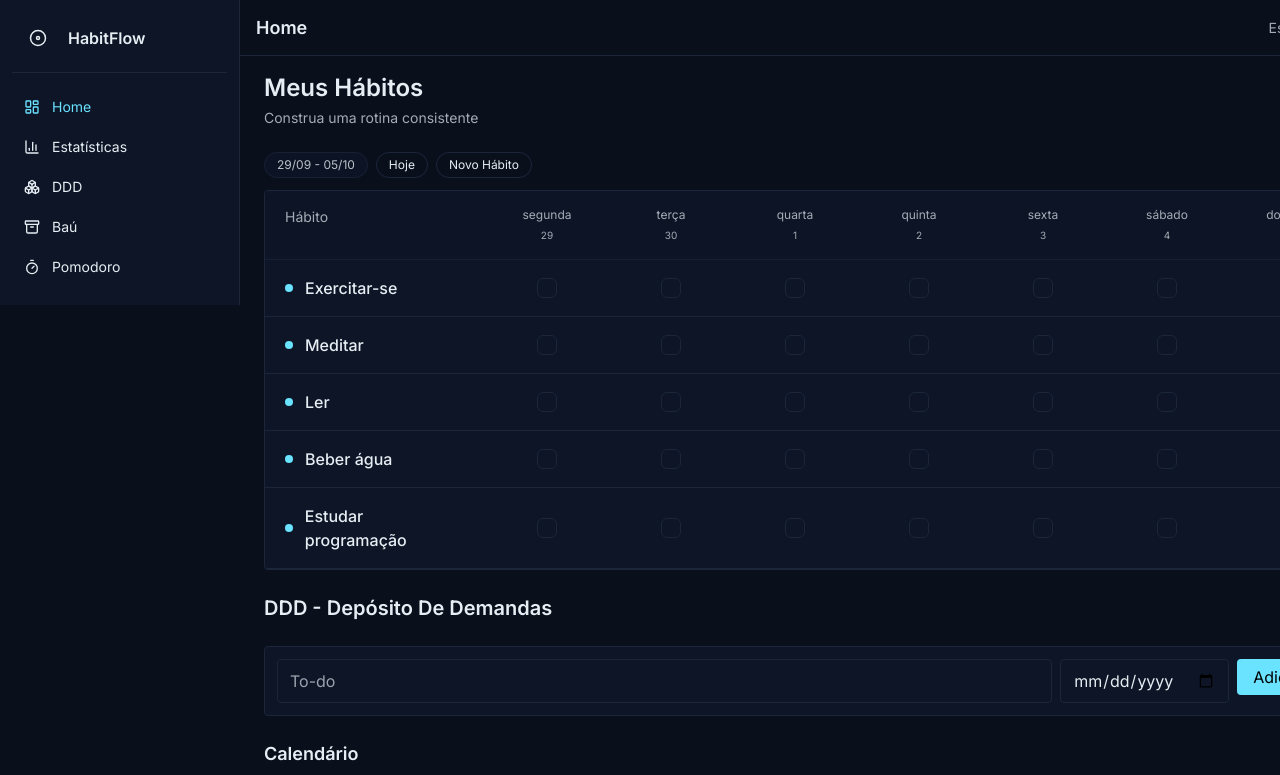
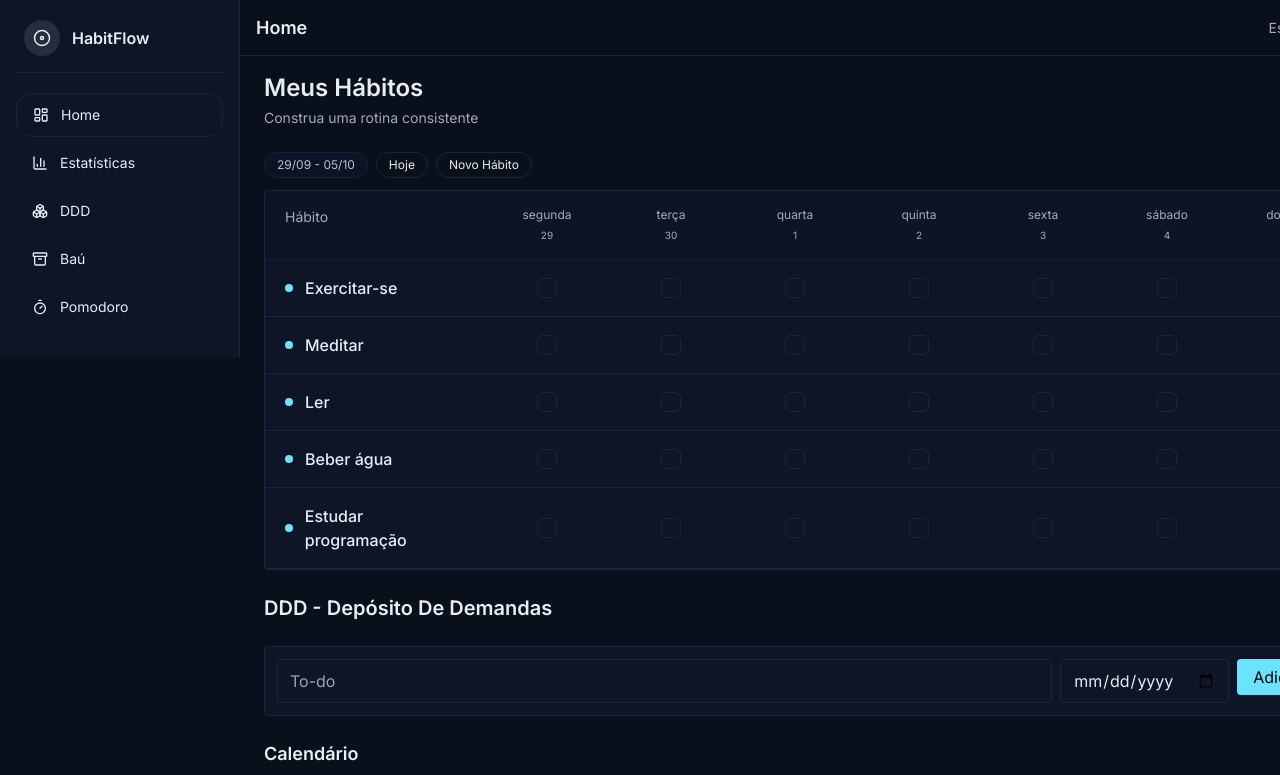
Before and after one commit to BrunoM-Leite/ddd-task-manager, a React (Vite) app: page / in a window 1280 px wide. Shown: the top 775 px of the page. Built offline with nearby package versions, Linux system fonts and the light colour scheme.

Commit message:
feat(sidebar): brand area, rounded active items, spacing and colors to match original

```diff
--- a/src/components/Sidebar.tsx
+++ b/src/components/Sidebar.tsx
@@ -2,11 +2,11 @@ import { NavLink } from 'react-router-dom'
 import { LayoutDashboard, BarChart3, Boxes, Archive, Timer, Disc } from 'lucide-react'
 
 export function Sidebar() {
-  const baseItem = 'flex items-center gap-3 px-3 py-2 rounded-xl my-1 text-sm transition-colors'
+  const baseItem = 'flex items-center gap-3 h-11 px-4 rounded-2xl my-1 text-sm transition-colors'
   return (
-    <aside className="hidden md:flex w-60 shrink-0 border-r border-[var(--border)] px-3 pt-5 pb-4 flex-col bg-[var(--card)]">
-      <div className="flex items-center gap-3 px-2 pb-4 mb-3 border-b border-[var(--border)]">
-        <div className="w-9 h-9 rounded-full bg-[var(--muted)]/20 flex items-center justify-center">
+    <aside className="hidden md:flex w-60 shrink-0 border-r border-[var(--border)] px-4 pt-5 pb-6 flex-col bg-[var(--card)]">
+      <div className="flex items-center gap-3 px-2 pb-4 mb-4 border-b border-[var(--border)]">
+        <div className="w-9 h-9 rounded-full bg-white/10 flex items-center justify-center">
           <Disc size={18} />
         </div>
         <div className="font-semibold">HabitFlow</div>
@@ -15,7 +15,7 @@ export function Sidebar() {
         <NavLink
           to="/"
           className={({ isActive }: { isActive: boolean }) =>
-            `${baseItem} ${isActive ? 'bg-[var(--muted)]/30 text-[var(--primary)]' : 'hover:bg-[var(--muted)]/10'}`
+            `${baseItem} ${isActive ? 'bg-white/8 border border-[var(--border)] text-[var(--fg)]' : 'hover:bg-white/6 text-[var(--fg)]/80'}`
           }
         >
           <LayoutDashboard size={16} /> <span>Home</span>
@@ -23,7 +23,7 @@ export function Sidebar() {
         <NavLink
           to="/estatisticas"
           className={({ isActive }: { isActive: boolean }) =>
-            `${baseItem} ${isActive ? 'bg-[var(--muted)]/30 text-[var(--primary)]' : 'hover:bg-[var(--muted)]/10'}`
+            `${baseItem} ${isActive ? 'bg-white/8 border border-[var(--border)] text-[var(--fg)]' : 'hover:bg-white/6 text-[var(--fg)]/80'}`
           }
         >
           <BarChart3 size={16} /> <span>Estatísticas</span>
@@ -31,7 +31,7 @@ export function Sidebar() {
         <NavLink
           to="/ddd"
           className={({ isActive }: { isActive: boolean }) =>
-            `${baseItem} ${isActive ? 'bg-[var(--muted)]/30 text-[var(--primary)]' : 'hover:bg-[var(--muted)]/10'}`
+            `${baseItem} ${isActive ? 'bg-white/8 border border-[var(--border)] text-[var(--fg)]' : 'hover:bg-white/6 text-[var(--fg)]/80'}`
           }
         >
           <Boxes size={16} /> <span>DDD</span>
@@ -39,7 +39,7 @@ export function Sidebar() {
         <NavLink
           to="/bau"
           className={({ isActive }: { isActive: boolean }) =>
-            `${baseItem} ${isActive ? 'bg-[var(--muted)]/30 text-[var(--primary)]' : 'hover:bg-[var(--muted)]/10'}`
+            `${baseItem} ${isActive ? 'bg-white/8 border border-[var(--border)] text-[var(--fg)]' : 'hover:bg-white/6 text-[var(--fg)]/80'}`
           }
         >
           <Archive size={16} /> <span>Baú</span>
@@ -47,7 +47,7 @@ export function Sidebar() {
         <NavLink
           to="/pomodoro"
           className={({ isActive }: { isActive: boolean }) =>
-            `${baseItem} ${isActive ? 'bg-[var(--muted)]/30 text-[var(--primary)]' : 'hover:bg-[var(--muted)]/10'}`
+            `${baseItem} ${isActive ? 'bg-white/8 border border-[var(--border)] text-[var(--fg)]' : 'hover:bg-white/6 text-[var(--fg)]/80'}`
           }
         >
           <Timer size={16} /> <span>Pomodoro</span>
```
